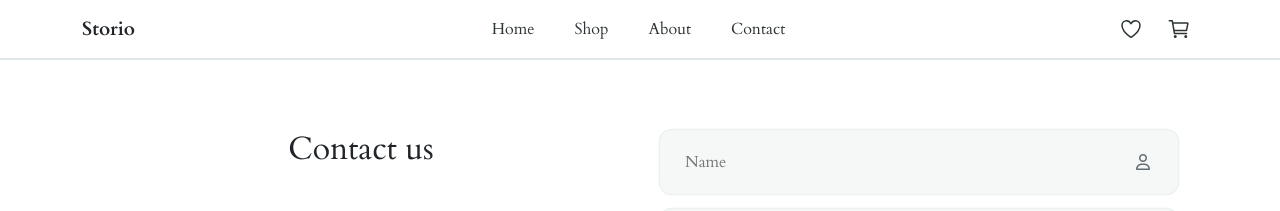
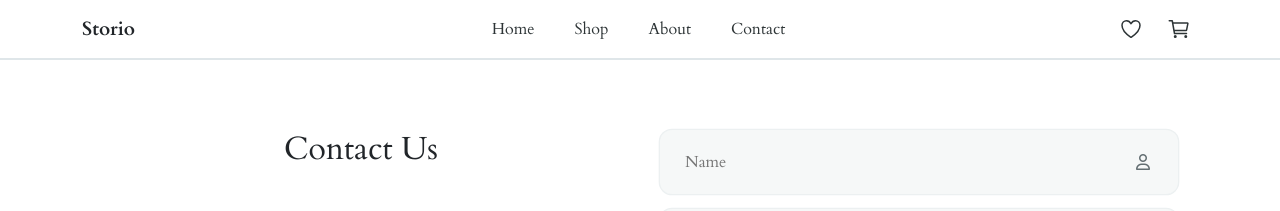
Before and after one commit to marwanzaky/next-ecommerce, a React (Create React App) app: page /contact in a window 1280 px wide. Shown: the top 211 px of the page. Built offline with nearby package versions, Linux system fonts and the light colour scheme.

Commit message:
Update Cart.js, Contact.js, and Products.js

```diff
--- a/src/sections/Cart.js
+++ b/src/sections/Cart.js
@@ -107,7 +107,7 @@ function Cart() {
 
             <div className="cart-container">
 
-                <table className="cart-table table">
+                <table className="cart-table table table-hover">
                     <thead>
                         <tr>
                             <th>Proudct</th>
--- a/src/sections/Contact.js
+++ b/src/sections/Contact.js
@@ -18,7 +18,7 @@ function Contact() {
     return <section className="section-contact-me">
         <div className="container contact-me-box">
             <div className="contact-me-box-child">
-                <h2>Contact us</h2>
+                <h2>Contact Us</h2>
                 <h3>Have a question?</h3>
                 <p>
                     Email us and we'll get back to you within 24 hours. Monday-Saturday <br /> <br />
--- a/src/sections/Products.js
+++ b/src/sections/Products.js
@@ -51,7 +51,7 @@ class Products extends React.Component {
 
         return (
             <section className='container section-product'>
-                <h2>Featured collection</h2>
+                <h2>Featured Collection</h2>
 
                 <div className="product-box">
                     {data.map(el => <Product id={el.id} src={el.pictures[0]} name={el.name} reviews={el.reviews.length} price={el.price} />)}
```
